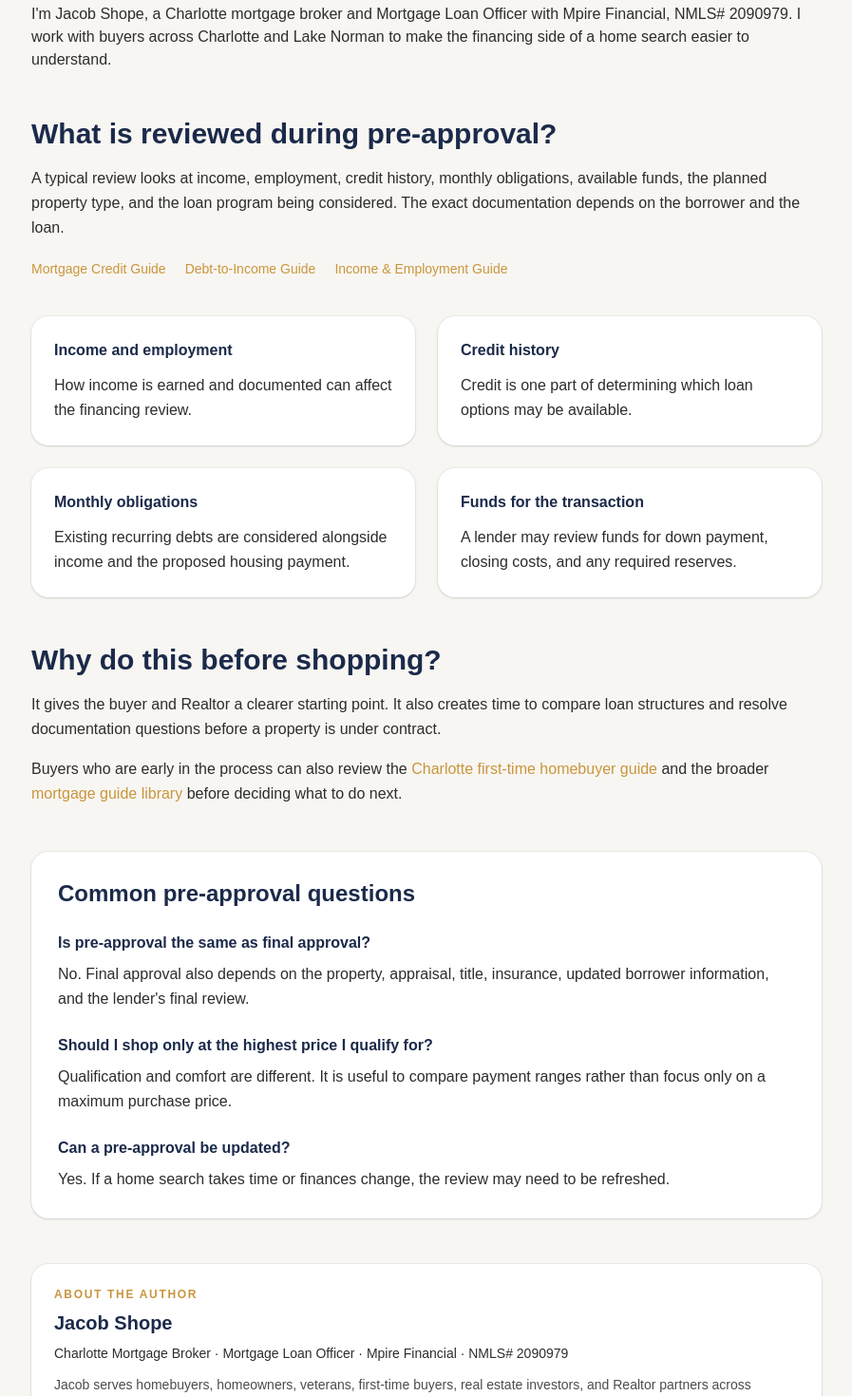
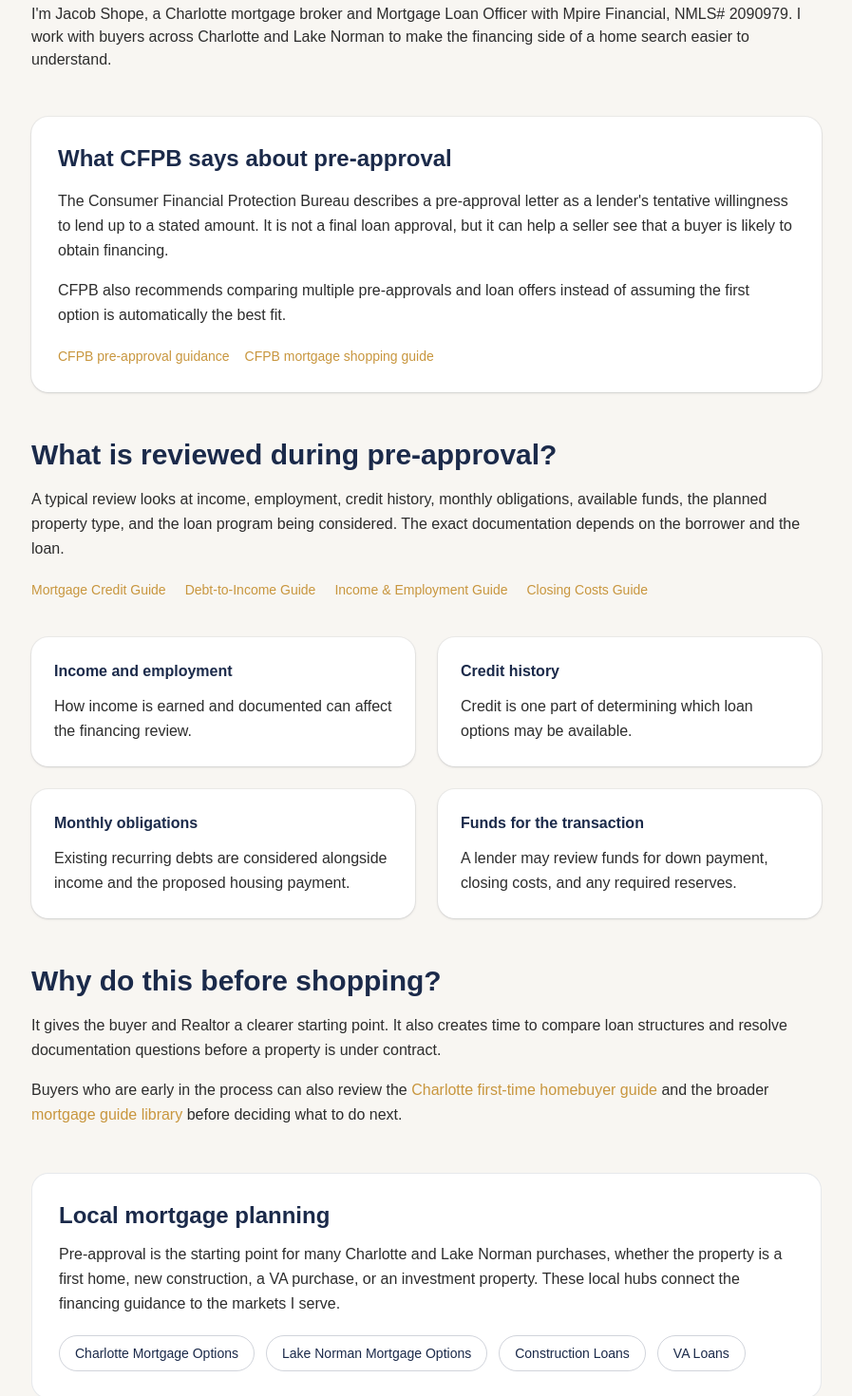
Before and after one commit to JLshope12/jacob-shope-mortgage, a Next.js app: page /mortgage-preapproval-charlotte in a window 1280 px wide. Shown: the part 340-1810 px from the top of the page at 95% size, without its empty margins (191-1088 px from the left). Built offline with nearby package versions, Linux system fonts and the light colour scheme.

Commit message:
Strengthen preapproval page with CFPB authority and local links

```diff
--- a/app/mortgage-preapproval-charlotte/page.tsx
+++ b/app/mortgage-preapproval-charlotte/page.tsx
@@ -3,6 +3,8 @@ import { AuthorBox } from "@/components/seo/AuthorBox";
 
 const origin = "https://jacobshopemortgage.com";
 const pageUrl = `${origin}/mortgage-preapproval-charlotte`;
+const CFPB_PREAPPROVAL_URL = "https://www.consumerfinance.gov/owning-a-home/explore/get-a-preapproval-letter/";
+const CFPB_SHOP_URL = "https://www.consumerfinance.gov/consumer-tools/mortgages/shopping-for-a-mortgage/";
 
 export const metadata = {
   title: "Mortgage Pre-Approval in Charlotte | Jacob Shope",
@@ -31,12 +33,22 @@ const schema = {
   "@context": "https://schema.org",
   "@graph": [
     {
+      "@type": "Article",
+      "@id": `${pageUrl}#article`,
+      headline: "Mortgage Pre-Approval in Charlotte",
+      description:
+        "A practical Charlotte mortgage pre-approval guide covering income, employment, credit, monthly obligations, funds, and property considerations.",
+      author: { "@id": `${origin}/#jacob-shope` },
+      publisher: { "@id": `${origin}/#mpire-financial` },
+      mainEntityOfPage: { "@id": `${pageUrl}#webpage` },
+      dateModified: "2026-09-08",
+      citation: [CFPB_PREAPPROVAL_URL, CFPB_SHOP_URL],
+    },
+    {
       "@type": "WebPage",
       "@id": `${pageUrl}#webpage`,
       url: pageUrl,
       name: "Mortgage Pre-Approval in Charlotte",
-      description:
-        "A practical Charlotte mortgage pre-approval guide covering income, employment, credit, monthly obligations, funds, and property considerations.",
       author: { "@id": `${origin}/#jacob-shope` },
       isPartOf: { "@id": `${origin}/#website` },
       about: [
@@ -82,6 +94,20 @@ export default function MortgagePreapprovalCharlottePage() {
           I&apos;m Jacob Shope, a Charlotte mortgage broker and Mortgage Loan Officer with Mpire Financial, NMLS# 2090979. I work with buyers across Charlotte and Lake Norman to make the financing side of a home search easier to understand.
         </p>
 
+        <section className="mt-12 rounded-2xl bg-white p-7 shadow-sm ring-1 ring-navy/5">
+          <h2 className="text-2xl font-bold text-navy">What CFPB says about pre-approval</h2>
+          <p className="mt-4 leading-relaxed text-charcoal">
+            The Consumer Financial Protection Bureau describes a pre-approval letter as a lender&apos;s tentative willingness to lend up to a stated amount. It is not a final loan approval, but it can help a seller see that a buyer is likely to obtain financing.
+          </p>
+          <p className="mt-4 leading-relaxed text-charcoal">
+            CFPB also recommends comparing multiple pre-approvals and loan offers instead of assuming the first option is automatically the best fit.
+          </p>
+          <div className="mt-5 flex flex-wrap gap-4 text-sm font-medium">
+            <a href={CFPB_PREAPPROVAL_URL} target="_blank" rel="noopener noreferrer" className="text-gold hover:underline">CFPB pre-approval guidance</a>
+            <a href={CFPB_SHOP_URL} target="_blank" rel="noopener noreferrer" className="text-gold hover:underline">CFPB mortgage shopping guide</a>
+          </div>
+        </section>
+
         <section className="mt-12">
           <h2 className="text-2xl font-bold text-navy md:text-3xl">What is reviewed during pre-approval?</h2>
           <p className="mt-4 leading-relaxed text-charcoal">
@@ -91,6 +117,7 @@ export default function MortgagePreapprovalCharlottePage() {
             <Link href="/mortgage-credit-score-charlotte" className="text-gold hover:underline">Mortgage Credit Guide</Link>
             <Link href="/mortgage-dti-charlotte" className="text-gold hover:underline">Debt-to-Income Guide</Link>
             <Link href="/mortgage-income-employment-charlotte" className="text-gold hover:underline">Income &amp; Employment Guide</Link>
+            <Link href="/mortgage-closing-costs-charlotte" className="text-gold hover:underline">Closing Costs Guide</Link>
           </div>
         </section>
 
@@ -116,6 +143,19 @@ export default function MortgagePreapprovalCharlottePage() {
           <p className="mt-4 leading-relaxed text-charcoal">
             Buyers who are early in the process can also review the <Link href="/first-time-homebuyer-charlotte" className="font-medium text-gold hover:underline">Charlotte first-time homebuyer guide</Link> and the broader <Link href="/mortgage-guides" className="font-medium text-gold hover:underline">mortgage guide library</Link> before deciding what to do next.
           </p>
+        </section>
+
+        <section className="mt-12 rounded-2xl border border-navy/10 bg-white p-7">
+          <h2 className="text-2xl font-bold text-navy">Local mortgage planning</h2>
+          <p className="mt-3 leading-relaxed text-charcoal">
+            Pre-approval is the starting point for many Charlotte and Lake Norman purchases, whether the property is a first home, new construction, a VA purchase, or an investment property. These local hubs connect the financing guidance to the markets I serve.
+          </p>
+          <div className="mt-5 flex flex-wrap gap-3 text-sm font-medium">
+            <Link href="/service-areas/charlotte" className="rounded-full border border-navy/20 px-4 py-2 text-navy hover:border-gold hover:text-gold">Charlotte Mortgage Options</Link>
+            <Link href="/service-areas/lake-norman" className="rounded-full border border-navy/20 px-4 py-2 text-navy hover:border-gold hover:text-gold">Lake Norman Mortgage Options</Link>
+            <Link href="/construction-loans-charlotte" className="rounded-full border border-navy/20 px-4 py-2 text-navy hover:border-gold hover:text-gold">Construction Loans</Link>
+            <Link href="/va-loans-charlotte" className="rounded-full border border-navy/20 px-4 py-2 text-navy hover:border-gold hover:text-gold">VA Loans</Link>
+          </div>
         </section>
 
         <section className="mt-12 rounded-2xl bg-white p-7 shadow-sm ring-1 ring-navy/5">
```
